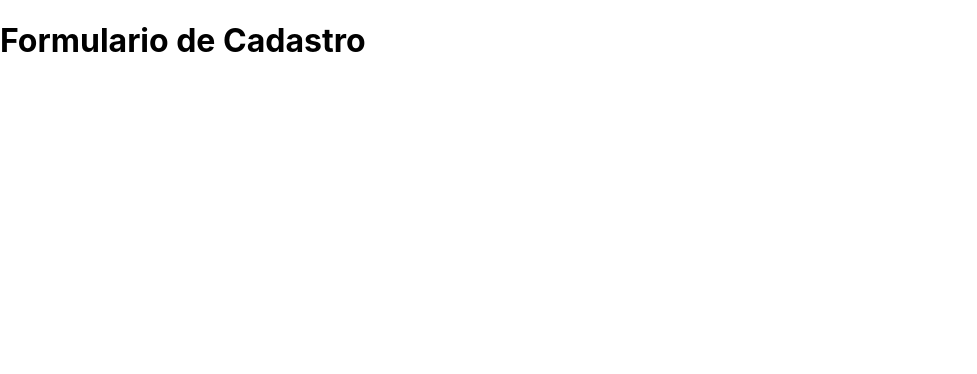
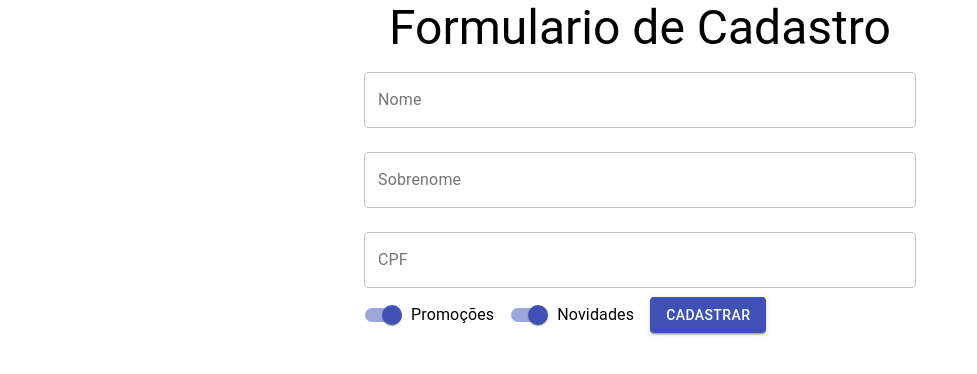
Before and after one commit to gabrielaSant0s/form-react2, a React (Create React App) app: page / in a window 1280 px wide. Shown: the top 374 px of the page, without its empty margins (0-977 px from the left). Built offline with nearby package versions, Linux system fonts and the light colour scheme.

Commit message:
formulario react

```diff
--- a/package.json
+++ b/package.json
@@ -3,12 +3,13 @@
   "version": "0.1.0",
   "private": true,
   "dependencies": {
+    "@material-ui/core": "^4.12.3",
     "@testing-library/jest-dom": "^5.16.2",
     "@testing-library/react": "^12.1.3",
     "@testing-library/user-event": "^13.5.0",
     "react": "^17.0.2",
     "react-dom": "^17.0.2",
-    "react-scripts": "5.0.0",
+    "react-scripts": "^2.1.3",
     "web-vitals": "^2.1.4"
   },
   "scripts": {
--- a/src/App.js
+++ b/src/App.js
@@ -1,10 +1,18 @@
 import React from 'react';
 import './App.css';
+import FormularioCadastro from './components/FormularioCadastro/FormularioCadastro';
+import { Container, Typography } from "@material-ui/core"
 
 function App() {
   return(
-    <h1>Formulario de Cadastro</h1>
+    <Container component="article" maxWidth="sm">
+      <Typography variant='h3' component="h1" align='center'>Formulario de Cadastro</Typography>
+      <FormularioCadastro aoEnviar={aoEnviarForm}/>
+    </Container>
   );
 }
 
+function aoEnviarForm(dados){
+  console.log(dados);
+}
 export default App;
--- a/src/components/FormularioCadastro/FormularioCadastro.jsx
+++ b/src/components/FormularioCadastro/FormularioCadastro.jsx
@@ -0,0 +1,85 @@
+import React, {useState} from "react";
+import {Button, TextField, Switch, FormControlLabel} from '@material-ui/core';
+
+function FormularioCadastro({aoEnviar}){
+    const [nome,setNome] = useState("")
+    const [sobrenome,setSobrenome]= useState("")
+    const [cpf,setCpf]= useState("")
+    const [promocoes,setPromocoes]= useState(true)
+    const [novidades,setNovidades]= useState(true)
+    const [erros,setErros]= useState({cpf:{valido:true,texto:""}})
+
+    return (
+    <form
+        onSubmit={(event) =>{
+            event.preventDefault();
+            aoEnviar({nome,sobrenome,cpf,promocoes,novidades})
+
+        }}>
+        <TextField
+            value={nome}
+            onChange = {(event) =>{
+                setNome(event.target.value);
+            }}
+
+            id="nome"
+            label="Nome"
+            variant="outlined"
+            margin="normal"
+            fullWidth />
+        <TextField
+            value={sobrenome}
+            onChange = {(event) =>{
+                setSobrenome(event.target.value);
+            }}
+
+            id="sobrenome"
+            label="Sobrenome"
+            variant="outlined"
+            margin="normal"
+            fullWidth/>
+        <TextField
+        value={cpf}
+        onChange = {(event) =>{
+            setCpf(event.target.value);
+        }}
+        id="cpf"
+        label="CPF"
+        onBlur={(event)=>{
+            setErros({cpf:{valido:false,texto:"CPF deve ter 11 dígitos"}})
+
+        }}
+        error={!erros.cpf.valido}
+        helperText={erros.cpf.texto}
+        variant="outlined"
+        margin="normal"
+        fullWidth rows="number"/>
+
+        <FormControlLabel
+        label="Promoções"
+        control={<Switch
+        checked = {promocoes}
+        onChange={(event)=>{
+            setPromocoes(event.target.checked)
+        }}
+        name="promocoes"
+        color="primary"/>}/>
+
+        <FormControlLabel
+        label="Novidades"
+        control={<Switch
+        checked = {novidades}
+        onChange={(event)=>{
+            setNovidades(event.target.checked)
+        }}
+        name="novidades"
+        color="primary"/>}/>
+
+
+        <Button variant="contained" color="primary" type="submit">Cadastrar</Button>
+    </form>
+
+    );
+}
+
+export default FormularioCadastro;
```
Also changed, not shown: externos.txt (added), 1 other file (tests, documents, lock files or other folders).
